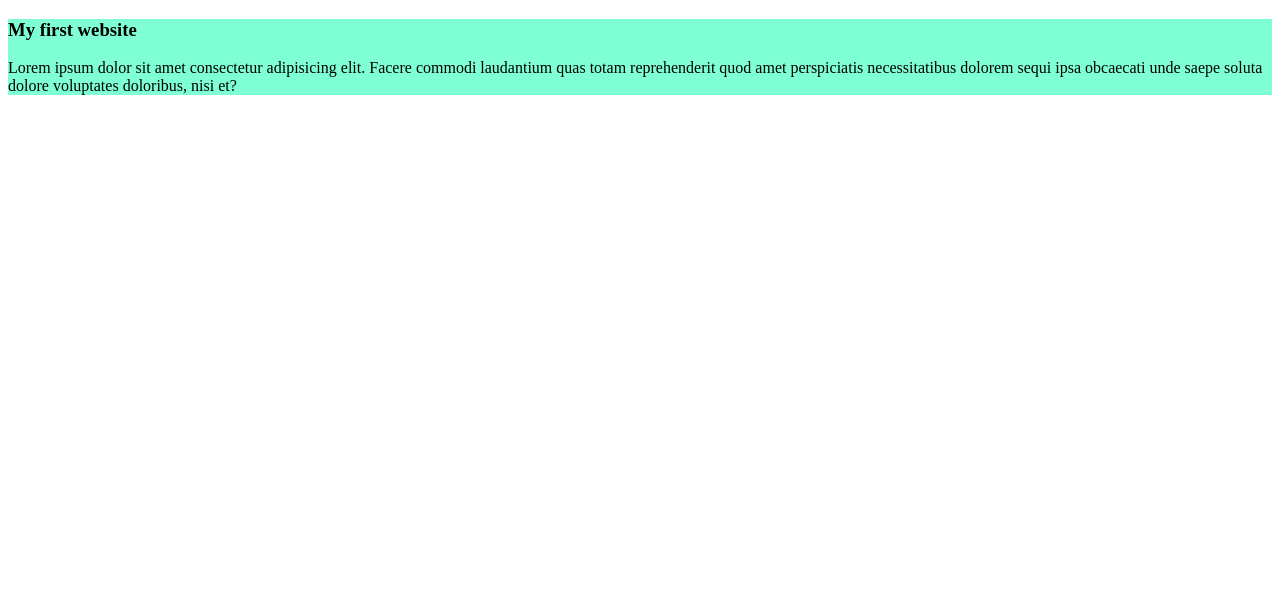
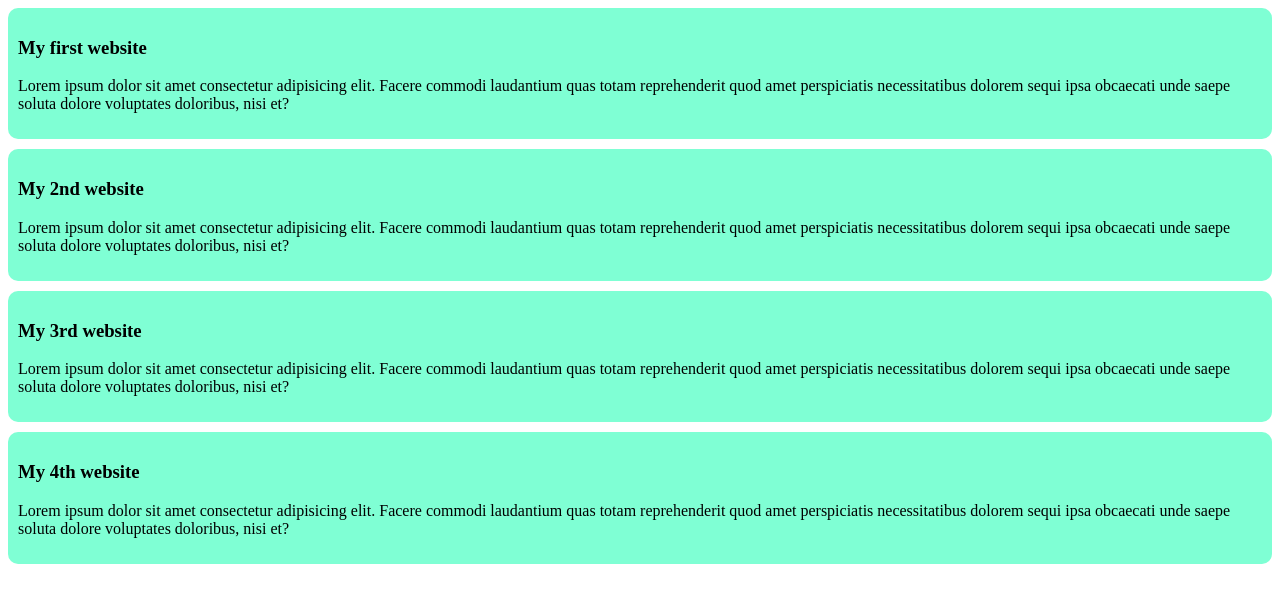
Before and after one commit to MonthasirAnwar/my-simple-website, a plain HTML site: page index.html in a window 1280 px wide. Drawn offline with Linux system fonts and the light colour scheme.

Commit message:
3rd commit

```diff
--- a/index.html
+++ b/index.html
@@ -14,5 +14,17 @@
         <h3>My first website</h3>
         <p>Lorem ipsum dolor sit amet consectetur adipisicing elit. Facere commodi laudantium quas totam reprehenderit quod amet perspiciatis necessitatibus dolorem sequi ipsa obcaecati unde saepe soluta dolore voluptates doloribus, nisi et?</p>
     </div>
+    <div>
+        <h3>My 2nd website</h3>
+        <p>Lorem ipsum dolor sit amet consectetur adipisicing elit. Facere commodi laudantium quas totam reprehenderit quod amet perspiciatis necessitatibus dolorem sequi ipsa obcaecati unde saepe soluta dolore voluptates doloribus, nisi et?</p>
+    </div>
+    <div>
+        <h3>My 3rd website</h3>
+        <p>Lorem ipsum dolor sit amet consectetur adipisicing elit. Facere commodi laudantium quas totam reprehenderit quod amet perspiciatis necessitatibus dolorem sequi ipsa obcaecati unde saepe soluta dolore voluptates doloribus, nisi et?</p>
+    </div>
+    <div>
+        <h3>My 4th website</h3>
+        <p>Lorem ipsum dolor sit amet consectetur adipisicing elit. Facere commodi laudantium quas totam reprehenderit quod amet perspiciatis necessitatibus dolorem sequi ipsa obcaecati unde saepe soluta dolore voluptates doloribus, nisi et?</p>
+    </div>
 </body>
 </html>
--- a/styles/style.css
+++ b/styles/style.css
@@ -1,3 +1,6 @@
 div{
     background-color: aquamarine;
+    padding: 10px;
+    margin-bottom: 10px;
+    border-radius: 10px;
 }
```
